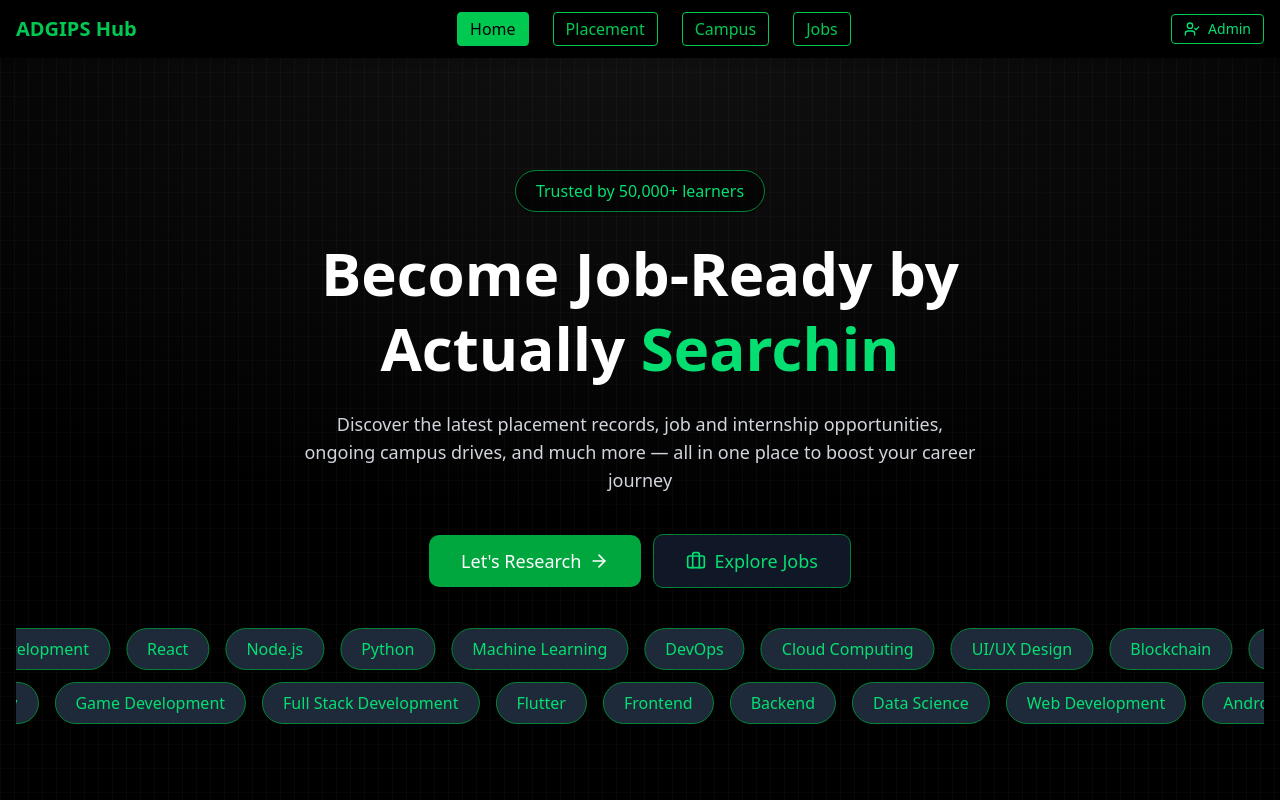
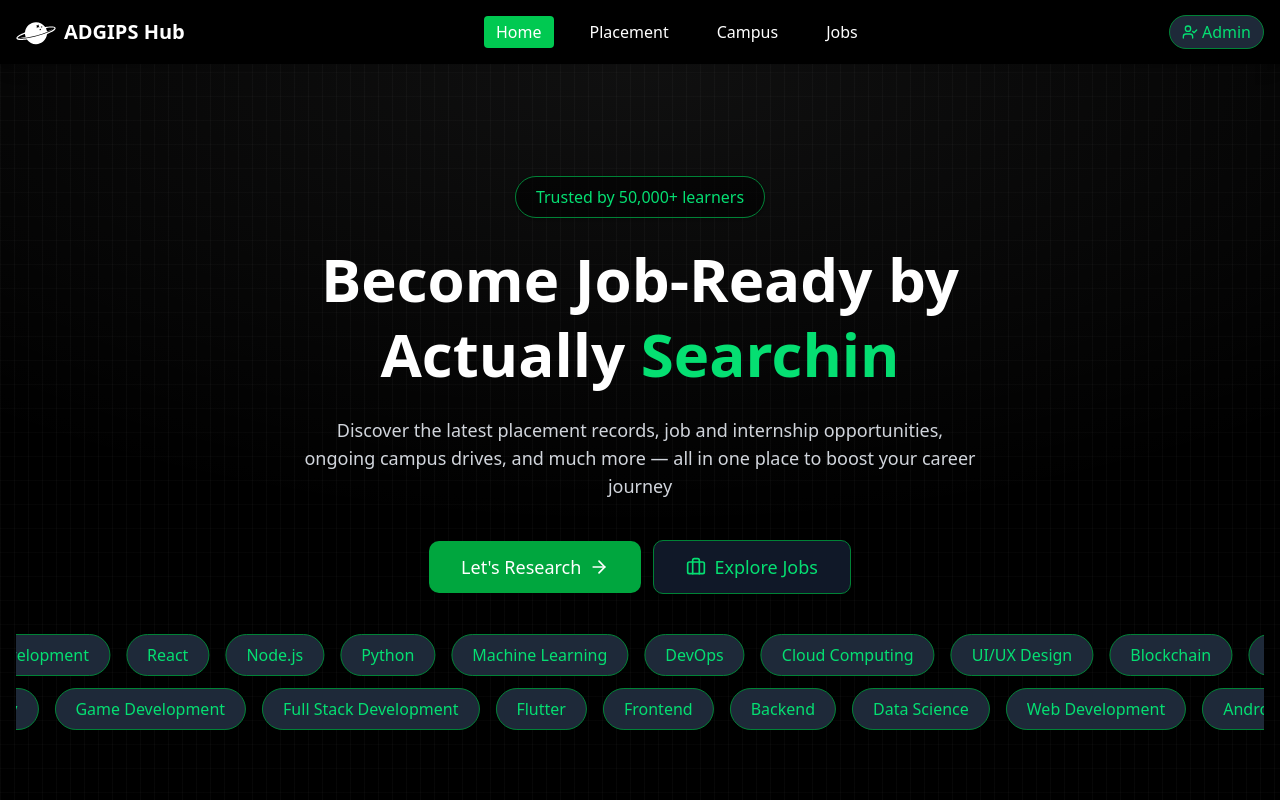
Before and after one commit to aditya99933/Placement-records, a React (Vite) app in the folder Frontend/moz-todo-react/: page / in a window 1280 px wide. Shown: the top 800 px of the page. Built offline with nearby package versions, Linux system fonts and the light colour scheme; the HTML template or start-up script is replaced by a standard one; what chartjs-plugin-datalabels would draw is missing.

Commit message:
Update Navbar.jsx

```diff
--- a/Frontend/moz-todo-react/src/components/Navbar.jsx
+++ b/Frontend/moz-todo-react/src/components/Navbar.jsx
@@ -29,13 +29,17 @@ const Navbar = () => {
   return (
     <>
       {/* Desktop Navbar - Top */}
-      <nav className="hidden md:flex sticky top-0 z-50 bg-black text-white px-4 py-3 justify-between items-center shadow-lg">
-        <h1 className="text-green-500 text-xl font-bold">ADGIPS Hub</h1>
+      <nav className="hidden md:flex sticky top-0 z-50 bg-black text-white px-2 md:px-4 py-3 shadow-lg">
+        <div className="flex items-center justify-between w-full max-w-7xl mx-auto">
+          <div className="flex items-center gap-2">
+            <img src="/icon7.svg" alt="Logo" className="w-10 h-10" />
+            <h1 className="text-white-500 text-xl font-bold">ADGIPS Hub</h1>
+          </div>
           <div className="flex-1 flex justify-center gap-6">
-          <Link to="/" className={`border border-green-500 px-3 py-1 rounded transition ${pathname === '/' ? 'bg-green-500 text-black' : 'text-green-500 hover:bg-green-500 hover:text-black'}`}>Home</Link>
-          <Link to="/placement" className={`border border-green-500 px-3 py-1 rounded transition ${pathname === '/placement' ? 'bg-green-500 text-black' : 'text-green-500 hover:bg-green-500 hover:text-black'}`}>Placement</Link>
-          <Link to="/campus" className={`border border-green-500 px-3 py-1 rounded transition ${pathname === '/campus' ? 'bg-green-500 text-black' : 'text-green-500 hover:bg-green-500 hover:text-black'}`}>Campus</Link>
-          <Link to="/jobs" className={`border border-green-500 px-3 py-1 rounded transition ${pathname === '/jobs' ? 'bg-green-500 text-black' : 'text-green-500 hover:bg-green-500 hover:text-black'}`}>Jobs</Link>
+            <Link to="/" className={`px-3 py-1 rounded transition ${pathname === '/' ? 'bg-green-500 text-white' : 'text-white hover:text-green-500'}`}>Home</Link>
+            <Link to="/placement" className={`px-3 py-1 rounded transition ${pathname === '/placement' ? 'bg-green-500 text-white' : 'text-white hover:text-green-500'}`}>Placement</Link>
+            <Link to="/campus" className={`px-3 py-1 rounded transition ${pathname === '/campus' ? 'bg-green-500 text-white' : 'text-white hover:text-green-500'}`}>Campus</Link>
+            <Link to="/jobs" className={`px-3 py-1 rounded transition ${pathname === '/jobs' ? 'bg-green-500 text-white' : 'text-white hover:text-green-500'}`}>Jobs</Link>
           </div>
           <div className="flex items-center gap-2">
             {isAdmin ? (
@@ -49,12 +53,14 @@ const Navbar = () => {
             ) : (
               <Link
                 to="/admin-login"
-              className="flex items-center gap-2 px-3 py-1 border border-green-500 text-green-400 hover:bg-green-500 hover:text-black rounded transition text-sm"
+                className="flex items-center gap-1 px-3 py-1  bg-gray-800 text-green-400 rounded-full text-base font-medium shadow hover:bg-green-700 hover:text-white transition cursor-pointer border border-green-700"
               >
+
                 <UserCheck className="w-4 h-4" />
                 Admin
               </Link>
             )}
+          </div>
         </div>
       </nav>
 
```
Lines whose indentation alone changed are shown as unchanged.
